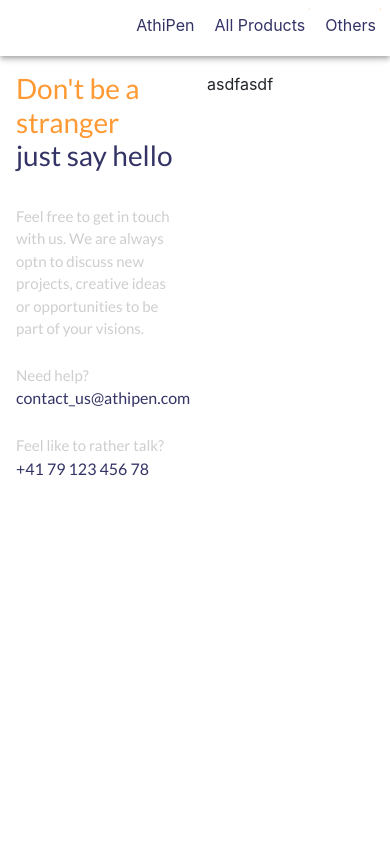
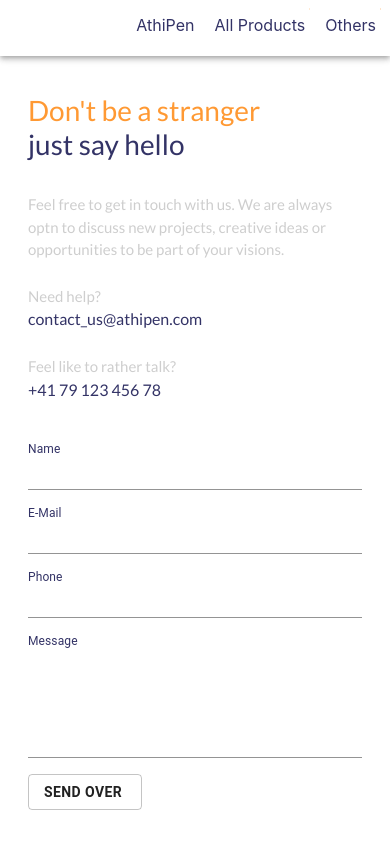
Before and after one commit to Athiiii/AthiPenPage, a React (Create React App) app: page /Contact in a window 390 px wide. Shown: the top 848 px of the page. Built offline with nearby package versions, Linux system fonts and the light colour scheme; what @fortawesome/fontawesome would draw is missing.

Commit message:
contact us element

```diff
--- a/src/App.tsx
+++ b/src/App.tsx
@@ -1,17 +1,21 @@
 import React, { Component } from 'react';
-import { Router } from 'react-router';
+import { Route, RouteComponentProps } from 'react-router';
+import { BrowserRouter } from 'react-router-dom';
 import { Home } from './components/Home';
-import { createBrowserHistory } from "history";
-import './custom.css'
+import './custom.css';
 
 export default class App extends Component {
   static displayName = App.name;
 
   render() {
     return (
-      <Router history={createBrowserHistory()}>
-        <Home />
-      </Router>
+      <BrowserRouter>
+        <Route render={
+          (location: RouteComponentProps<any>): React.ReactNode => {
+            return <Home location={location.location}/>
+          }
+        } />
+      </BrowserRouter>
     );
   }
 }
--- a/src/components/Contact.tsx
+++ b/src/components/Contact.tsx
@@ -1,6 +1,8 @@
+import { FontAwesomeIcon } from "@fortawesome/react-fontawesome";
+import { Button, FormControl, Grid, Input, InputAdornment, InputLabel } from "@material-ui/core";
 import React, { Component } from "react";
+import { Color } from "../Enum/Color";
 import "../style/main.scss";
-import { Grid } from "@material-ui/core";
 
 export class Contact extends Component {
     static displayName = Contact.name;
@@ -8,7 +10,7 @@ export class Contact extends Component {
     public render(): React.ReactNode {
         return (
             <div>
-                <Grid container spacing={3} className="pa-3">
+                <Grid container spacing={3} className="pa-3 contact">
                     <Grid item xs={6}>
                         <span className="contact_header">
                             <h3 className="contact_header_first">Don't be a stranger</h3>
@@ -22,8 +24,67 @@ export class Contact extends Component {
 
                         </span>
                     </Grid>
-                    <Grid item xs={6}>
-                        asdfasdf
+                    <Grid item xs={6} className="contact_form">
+                        <FormControl className="contact_input_form">
+                            <InputLabel htmlFor="input-with-icon-adornment">Name</InputLabel>
+                            <Input
+                                id="input-with-icon-adornment"
+                                className="contact_input"
+                                startAdornment={
+                                    <InputAdornment position="start">
+                                        <FontAwesomeIcon size="lg" icon={"user-alt"} color={Color.Dark} className="navigation_icon mb-1" />
+                                    </InputAdornment>
+                                }
+                            />
+                        </FormControl>
+                        <FormControl className="contact_input_form">
+                            <InputLabel htmlFor="input-with-icon-adornment">E-Mail</InputLabel>
+                            <Input
+                                id="input-with-icon-adornment"
+                                className="contact_input"
+                                startAdornment={
+                                    <InputAdornment position="start">
+                                        <FontAwesomeIcon size="lg" icon={"envelope"} color={Color.Dark} className="navigation_icon mb-1" />
+                                    </InputAdornment>
+                                }
+                            />
+                        </FormControl>
+                        <FormControl className="contact_input_form">
+                            <InputLabel htmlFor="input-with-icon-adornment">Phone</InputLabel>
+                            <Input
+                                id="input-with-icon-adornment"
+                                className="contact_input"
+                                startAdornment={
+                                    <InputAdornment position="start">
+                                        <FontAwesomeIcon size="lg" icon={"phone"} color={Color.Dark} className="navigation_icon mb-1" />
+                                    </InputAdornment>
+                                }
+                            />
+                        </FormControl>
+                        <FormControl className="contact_input_form">
+                            <InputLabel htmlFor="input-with-icon-adornment">Message</InputLabel>
+                            <Input
+                                multiline
+                                rows={5}
+                                id="input-with-icon-adornment"
+                                className="contact_input"
+                                style={{ alignItems: 'baseline' }}
+                                startAdornment={
+                                    <InputAdornment position="start">
+                                        <FontAwesomeIcon size="lg" icon={"quote-right"} color={Color.Dark} className="navigation_icon mb-1" />
+                                    </InputAdornment>
+                                }
+                            />
+                        </FormControl>
+                        <div>
+                            <Button
+                                variant="outlined"
+                                className="contact_sendButton"
+                                endIcon={<FontAwesomeIcon size="lg" icon={"paper-plane"} color={Color.Dark} className="navigation_icon mb-1" />}
+                            >
+                                Send over
+                        </Button>
+                        </div>
                     </Grid>
                 </Grid>
             </div>
--- a/src/components/Home.tsx
+++ b/src/components/Home.tsx
@@ -1,19 +1,34 @@
 import React, { Component } from "react";
 import { Route, Switch } from "react-router-dom";
-import { Navigation } from "./Navigation";
+import { CSSTransition, TransitionGroup } from 'react-transition-group';
+import "../style/main.scss";
+import { AllProducts } from "./AllProducts";
 import { AthiPen } from "./AthiPen";
 import { Contact } from "./Contact";
-import { AllProducts } from "./AllProducts";
+import { Navigation } from "./Navigation";
 import { OurStory } from "./OurStory";
-import "../style/main.scss";
 
-export class Home extends Component {
+interface IHomeProps {
+  location: any;
+}
+
+
+export class Home extends Component<IHomeProps> {
   static displayName = Home.name;
 
   public render(): React.ReactNode {
+    const { location } = this.props;
+    console.log(location);
+
+    const currentKey = location.pathname.split('/')[1] || '/'
+    const timeout = { enter: 300, exit: 200 }
+
     return (
       <div>
         <Navigation />
+        <TransitionGroup component="main" className="page-main">
+          <CSSTransition key={currentKey} timeout={timeout} classNames="fade" appear>
+            <section className="page-main-inner">
               <Switch>
                 <Route exact path="/Contact">
                   <Contact />
@@ -28,6 +43,9 @@ export class Home extends Component {
                   <AthiPen />
                 </Route>
               </Switch>
+            </section>
+          </CSSTransition>
+        </TransitionGroup>
       </div>
     );
   }
--- a/src/components/Navigation.tsx
+++ b/src/components/Navigation.tsx
@@ -62,7 +62,7 @@ export class Navigation extends Component<{}, INavigationState> {
           </Link>
           <h6 className="navigation__link" aria-controls="others-menu" aria-haspopup="true">
             <div
-              className={`pointer navigation__link_href navLinkAnimation navLinkAnimation${othersClick || selectedPage == 'ContactUs' || selectedPage == 'OurStory'
+              className={`pointer navigation__link_href navLinkAnimation navLinkAnimation${othersClick || selectedPage === 'ContactUs' || selectedPage === 'OurStory'
                 ? '_focused' : ''}`}
               aria-controls="simple-menu"
               aria-haspopup="true"
@@ -83,7 +83,7 @@ export class Navigation extends Component<{}, INavigationState> {
             </Menu>
           </h6>
           <Typography variant="h6">
-            <FontAwesomeIcon size="lg" icon={"shopping-cart"} color={Color.Dark} className="navigation_icon mb-1" />
+          <FontAwesomeIcon size="lg" icon={"shopping-cart"} color={Color.Dark} className="navigation_icon mb-1" />
           </Typography>
         </Toolbar>
       </AppBar >
--- /dev/null
+++ b/src/style/animation/_fadeAnimation.scss
@@ -0,0 +1,19 @@
+.fade-appear,
+.fade-enter {
+  opacity: 0;
+}
+
+.fade-appear-active,
+.fade-enter-active {
+  transition: opacity .3s linear;
+  opacity: 1;
+}
+
+.fade-exit {
+  transition: opacity .2s linear;
+  opacity: 1;
+}
+
+.fade-exit-active {
+  opacity: 0;
+}
--- a/src/style/elements/_contact.scss
+++ b/src/style/elements/_contact.scss
@@ -1,6 +1,113 @@
 .contact {
+    width: 60% !important;
+    justify-content: center;
+    margin: 0 auto !important;
+    margin-top: 50px !important;
+
+    &_input {
+        &_form {
+            & > label {
+                transition: color 0.2s;
+                color: $color-dark;
+            }
+
+            &:hover > label {
+                color: $color-orange;
+            }
+
+            & > div > div > svg {
+                transition: color 0.2s;
+            }
+
+            & > div::before {
+                transition: border-bottom-color 0.2s cubic-bezier(0.4, 0, 0.2, 1) 0ms, border-bottom-width 0.2s;
+            }
+
+            & > div::after {
+                border-bottom-color: $color-orange !important;
+            }
+
+            &:hover > div > div > svg {
+                color: $color-orange !important;
+            }
+
+            &:hover > div::before {
+                border-bottom: 2px solid rgba($color-orange, 0.5) !important;
+            }
+        }
+    }
+
+    &_sendButton {
+        color: $color-dark;
+        transition: color 0.3s, background-color 250ms cubic-bezier(0.4, 0, 0.2, 1) 0ms,
+            box-shadow 250ms cubic-bezier(0.4, 0, 0.2, 1) 0ms, border 250ms cubic-bezier(0.4, 0, 0.2, 1) 0ms !important;
+        font-weight: 700 !important;
+
+        & > span.MuiButton-label > span.MuiButton-endIcon.MuiButton-iconSizeMedium > svg {
+            transition: color 0.3s;
+        }
+
+        &:hover {
+            color: $color-orange;
+            background-color: transparent !important;
+
+            & > span.MuiButton-label > span.MuiButton-endIcon.MuiButton-iconSizeMedium > svg {
+                color: $color-orange;
+            }
+        }
+
+        &:focus {
+            outline: inherit !important;
+        }
+    }
+
+    @media only screen and (max-width: 1200px) {
+        & {
+            width: 70% !important;
+            margin-top: 40px !important;
+        }
+    }
+
+    @media only screen and (max-width: 1000px) {
+        & {
+            width: 80% !important;
+            margin-top: 30px !important;
+        }
+    }
+
+    @media only screen and (max-width: 800px) {
+        & {
+            width: 90% !important;
+            margin-top: 20px !important;
+        }
+    }
+
+    @media only screen and (max-width: 600px) {
+        & {
+            width: 100% !important;
+            display: flex !important;
+            flex-direction: column !important;
+            margin-top: 10px !important;
+
+            & > * {
+                max-width: 100% !important;
+            }
+        }
+    }
+
+    &_form {
+        display: flex;
+        flex-direction: column;
+        max-width: 400px;
+        justify-content: center;
+
+        & > * {
+            margin-bottom: 1rem !important;
+        }
+    }
+
     &_header {
-        font-family: 'Lato';
+        font-family: "Lato";
         display: flex;
         justify-content: center;
         flex-direction: column;
@@ -33,7 +140,7 @@
         &_mail {
             color: $color-dark;
             text-decoration: none;
-            transition: color .2s;
+            transition: color 0.2s;
 
             &:hover {
                 text-decoration: none;
--- a/src/style/main.scss
+++ b/src/style/main.scss
@@ -23,3 +23,4 @@
 
 // animation
 @import './animation/navLinkAnimation';
+@import './animation/fadeAnimation';
```
Lines whose indentation alone changed are shown as unchanged.
